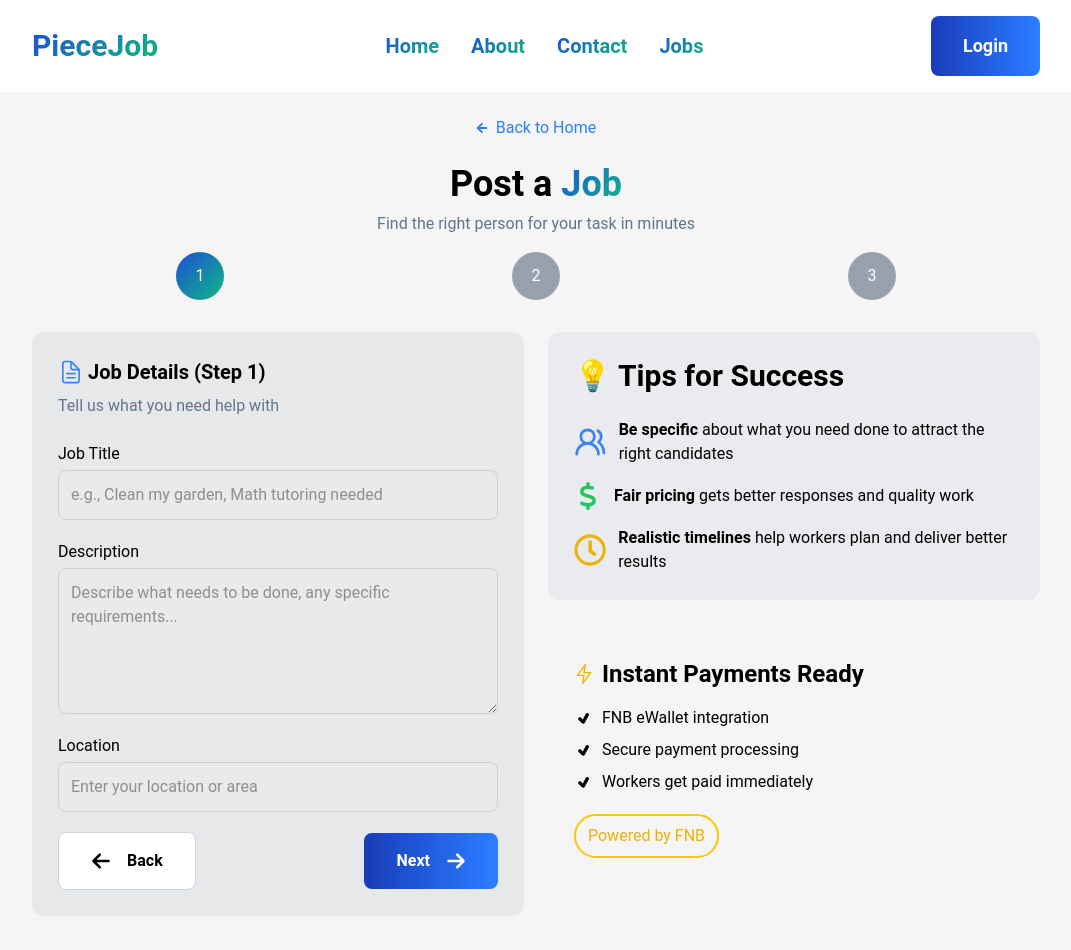
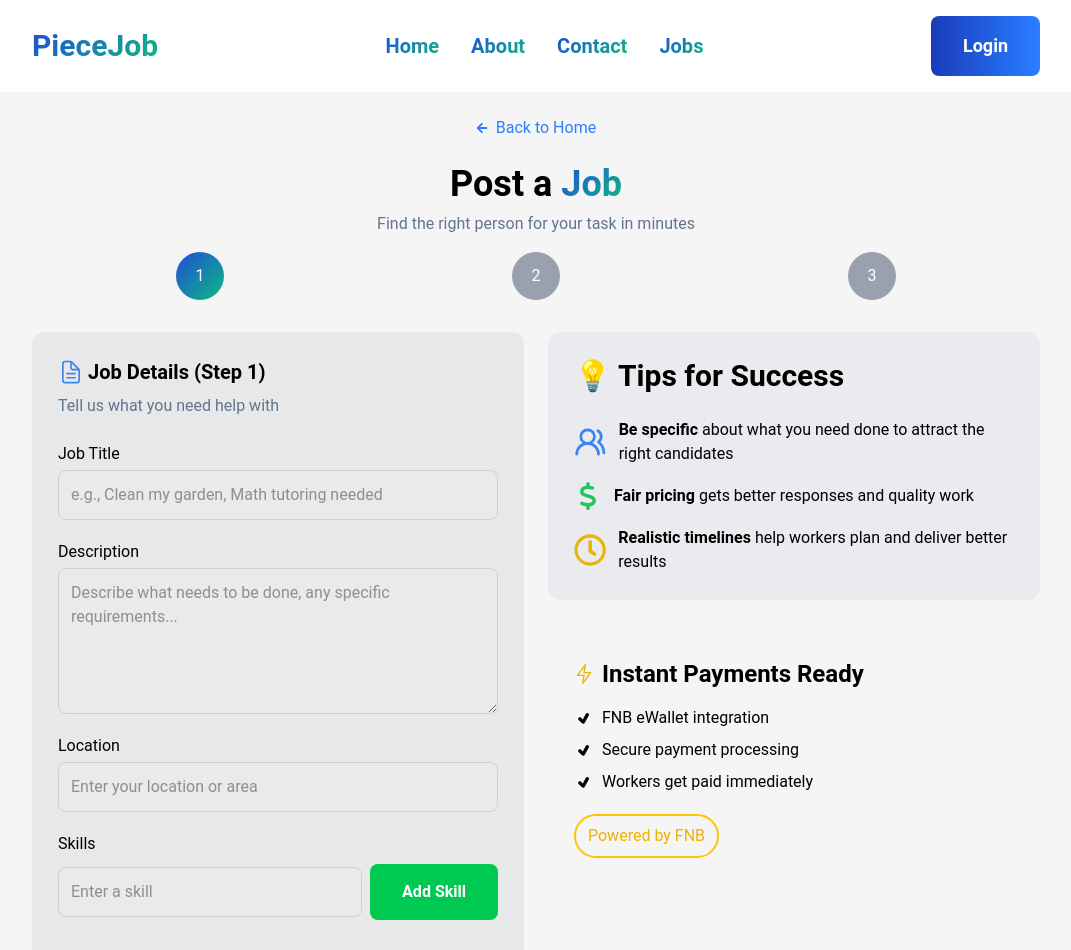
Before and after one commit to Kaydev-cmd/piece-job, a Next.js app in the folder frontend/: page /post-job in a window 1280 px wide. Shown: the top 950 px of the page, without its empty margins (104-1175 px from the left). Built offline with nearby package versions, Linux system fonts and the light colour scheme.

Commit message:
feat: implement dynamic skills field array with add/remove support

```diff
--- a/frontend/components/common/JobDetailsForm.tsx
+++ b/frontend/components/common/JobDetailsForm.tsx
@@ -2,7 +2,7 @@ import React from "react";
 import { IoDocumentTextOutline } from "react-icons/io5";
 import Button from "./Button";
 import { JobDetailsFormProps, StepProps } from "@/interfaces";
-import { useForm } from "react-hook-form";
+import { useFieldArray, useForm } from "react-hook-form";
 import { useJobPost } from "@/context/JobPostContext";
 
 const JobDetailsForm: React.FC<StepProps> = ({
@@ -15,17 +15,30 @@ const JobDetailsForm: React.FC<StepProps> = ({
   const {
     register,
     handleSubmit,
+    control,
     formState: { errors },
   } = useForm<JobDetailsFormProps>({
     defaultValues: {
       jobTitle: "",
       description: "",
       location: "",
+      skills: [],
     },
   });
 
+  const { fields, append, remove } = useFieldArray({
+    control,
+    name: "skills",
+  });
+
   const onSubmit = async (data: JobDetailsFormProps) => {
-    updateJobData(data);
+    // transform { skill: string }[] into string[]
+    const normalizedData = {
+      ...data,
+      skills: data.skills.map((skill) => skill.skill),
+    };
+
+    updateJobData(normalizedData);
     onNext();
   };
 
@@ -87,6 +100,49 @@ const JobDetailsForm: React.FC<StepProps> = ({
           <p className="text-center text-red-500">{errors.location?.message}</p>
         </div>
 
+        {/* Skills (Dynamic Field Array) */}
+        <div className="flex flex-col gap-2">
+          <label>Skills</label>
+          <div className="flex flex-col gap-2 lg:flex-row lg:items-center">
+            <input type="text" placeholder="Enter a skill" id="newSkill" className="lg:flex-1"/>
+            <Button
+              type="button"
+              title="Add Skill"
+              variant="green"
+              onClick={() => {
+                const input = document.getElementById(
+                  "newSkill"
+                ) as HTMLInputElement;
+                if (input && input.value.trim() !== "") {
+                  append({ skill: input.value.trim() });
+                  input.value = "";
+                }
+              }}
+            />
+          </div>
+        </div>
+
+        {/* Render skills as pills */}
+        <div className="flex flex-wrap gap-2 mt-2">
+          {fields.map((field, index) => (
+            <span
+              key={field.id}
+              className=" bg-blue-500 text-white rounded-full flex items-center gap-1"
+              style={{ padding: "8px" }}
+            >
+              {field.skill}
+              <button
+                type="button"
+                className="ml-1 text-sm"
+                onClick={() => remove(index)}
+                style={{ padding: "0" }}
+              >
+                ✕
+              </button>
+            </span>
+          ))}
+        </div>
+
         {/* CTA here... */}
         <div className="flex justify-between items-center">
           <Button title="Back" variant="back" onClick={onBack} />
```
